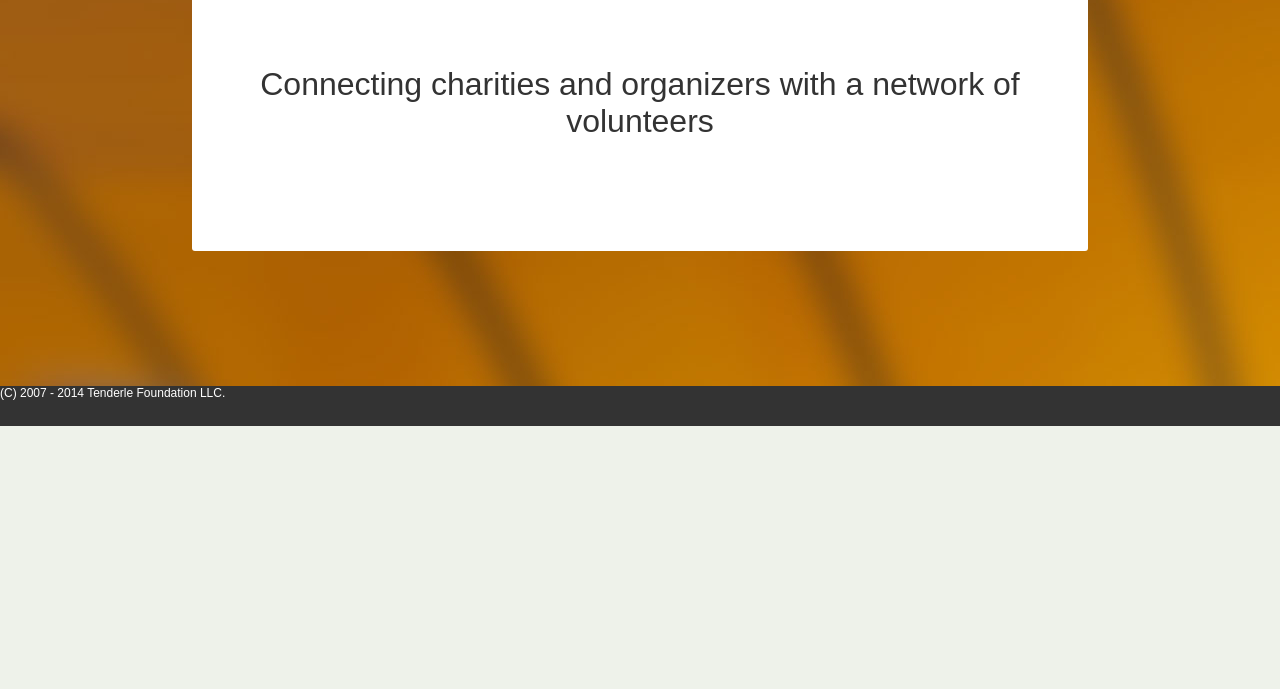
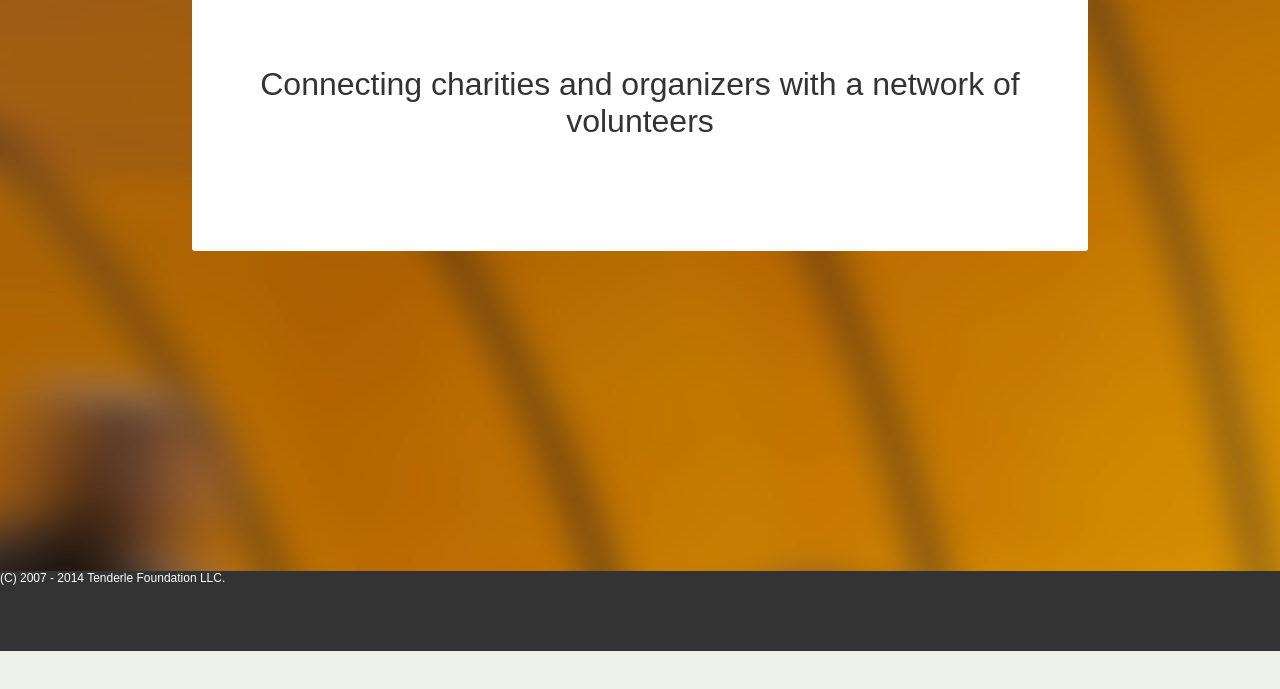
Before and after one commit to idonahue/TederleRedesign, a plain HTML site: page teaserpage.html in a window 1280 px wide. Shown: the part 189-878 px from the top of the page. Before the commit the page ends 800 px from the top, so only its background shows below. Drawn offline with nearby package versions, Linux system fonts and the light colour scheme.

Commit message:
tried to fix sticky footer
Tried to fix sticky footer but no luck. Checking in so I can start
rebuilding from nothing!

```diff
--- a/css/scherp.css
+++ b/css/scherp.css
@@ -199,7 +199,6 @@ body {
 .site-footer {
     background-color: #333333;
     color: white;
-    height: 200px;
 }
 .content-footer {
     max-width: 1024px;
@@ -241,7 +240,7 @@ html, body {
 .page-wrap {
   min-height: 100%;
   /* equal to footer height */
-  margin-bottom: -142px;
+  margin-bottom: -80px;
 }
 .page-wrap:after {
   content: "";
@@ -249,7 +248,7 @@ html, body {
 }
 .site-footer, .page-wrap:after {
   /* .push must be the same height as footer */
-  height: 40px;
+  height: 80px;
 }
 
 
--- a/teaserpage.html
+++ b/teaserpage.html
@@ -36,9 +36,10 @@
               content: "";
               display: block;
             }
-            .site-footer, .page-wrap:after {
-              /* .push must be the same height as footer */
-              height: 40px;
+
+            #Herosection {
+                background-image: url('img/teaser_background_image.jpg');
+                height: 95%;
             }
 
             #TenderleHeader h1 {
```
